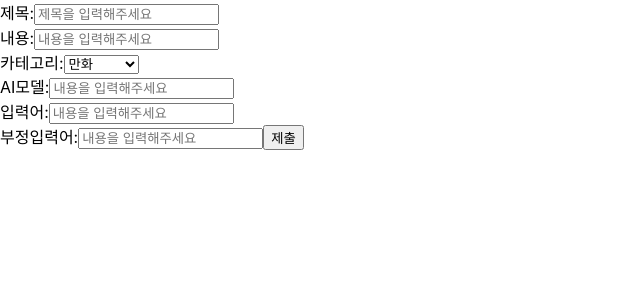
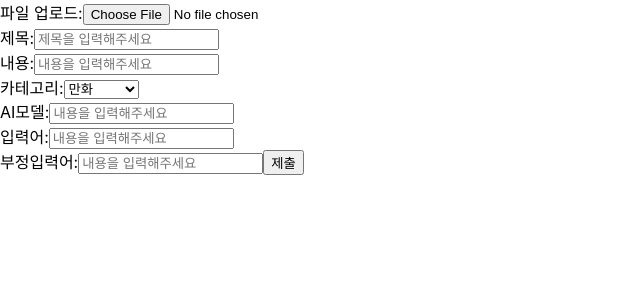
Before and after one commit to SPARCS-2023-StartUp-Hackathon-3/team-T-repo, a React (Create React App) app: page / in a window 1280 px wide. Shown: the top 300 px of the page, without its empty margins (0-640 px from the left). Built offline with nearby package versions, Linux system fonts and the light colour scheme; no server answers.

Commit message:
[ feat ] 이미지 포함 글 업로드

```diff
--- a/package.json
+++ b/package.json
@@ -12,6 +12,7 @@
     "react-router-dom": "^6.8.0",
     "react-scripts": "5.0.1",
     "styled-components": "^5.3.6",
+    "uuid": "^9.0.0",
     "web-vitals": "^2.1.4"
   },
   "scripts": {
--- a/src/routes/PostUpload.js
+++ b/src/routes/PostUpload.js
@@ -1,6 +1,7 @@
 import React, { useState } from "react";
 import { Navigate, useNavigate } from "react-router-dom";
 import { dbService, storageService } from "../fbase";
+import { v4 as uuidv4 } from "uuid";
 
 
 const PostUpload = () => {
@@ -8,11 +9,19 @@ const PostUpload = () => {
     //입력받을 내용
     const [title, setTitle] = useState("");
     const [content, setContent] = useState("");
-    const [image, setImage] = useState("");
+    const [attachment, setAttachment] = useState("");
     const [category, setCategory] = useState("");
     const [aiModel, setAiModel] = useState("");
     const [prompt, setPrompt] = useState("");
     const [nonPrompt, setNonPrompt] = useState("");
+
+    var today = new Date();
+
+    var year = today.getFullYear();
+    var month = ('0' + (today.getMonth() + 1)).slice(-2);
+    var day = ('0' + today.getDate()).slice(-2);
+
+    var dateString = year + '-' + month  + '-' + day;
 
     //이동할 경로
     const navigate = useNavigate();
@@ -22,11 +31,18 @@ const PostUpload = () => {
         event.preventDefault();
         navigate("/");
 
+        let attachmentUrl = "";
+        if(attachment != ""){
+            const attachmentRef = storageService.ref().child(`${dateString}/${"id"}/${uuidv4()}`);
+            const response = await attachmentRef.putString(attachment, "data_url");
+            attachmentUrl = await response.ref.getDownloadURL();
+        }
+
         const postObj = {
             randomidx: Math.random(),
             title: title,
             content: content,
-            image: image,
+            attachmentUrl: attachmentUrl,
             category: category,
             aiModel: aiModel,
             prompt: prompt,
@@ -38,14 +54,12 @@ const PostUpload = () => {
 
         setTitle("");
         setContent("");
-        setImage("");
+        setAttachment("");
         setCategory("");
         setAiModel("");
         setPrompt("");
         setNonPrompt("");
     }
-
-
 
     const onChange = (event) => {
         const{
@@ -72,10 +86,39 @@ const PostUpload = () => {
         }
     }
 
-
+    const onFileChange = (event) => {
+        const{
+            target:{files},
+        } = event;
+        const theFile = files[0];
+        const reader = new FileReader();
+        reader.onloadend = (finishedEvent) => {
+            const{
+                currentTarget:{result},
+            } = finishedEvent;
+            setAttachment(result);
+        };
+        reader.readAsDataURL(theFile);
+    }
+    const onClearAttachment = () => setAttachment(null);
 
     return(
         <form className="post-upload">
+            파일 업로드:
+            <input
+                id="attachment"
+                className="attachment"
+                type="file"
+                accept="image/*"
+                onChange={onFileChange}
+            />
+            <br></br>
+            {attachment &&(
+                <div className="attachment">
+                    <img src={attachment} width="50px" height="50px" />
+                    <button onClick={onClearAttachment}>Clear</button>
+                </div>
+            )}
             제목:
             <input
                 id="title"
```
Also changed, not shown: 2 other files (tests, documents, lock files or other folders).
